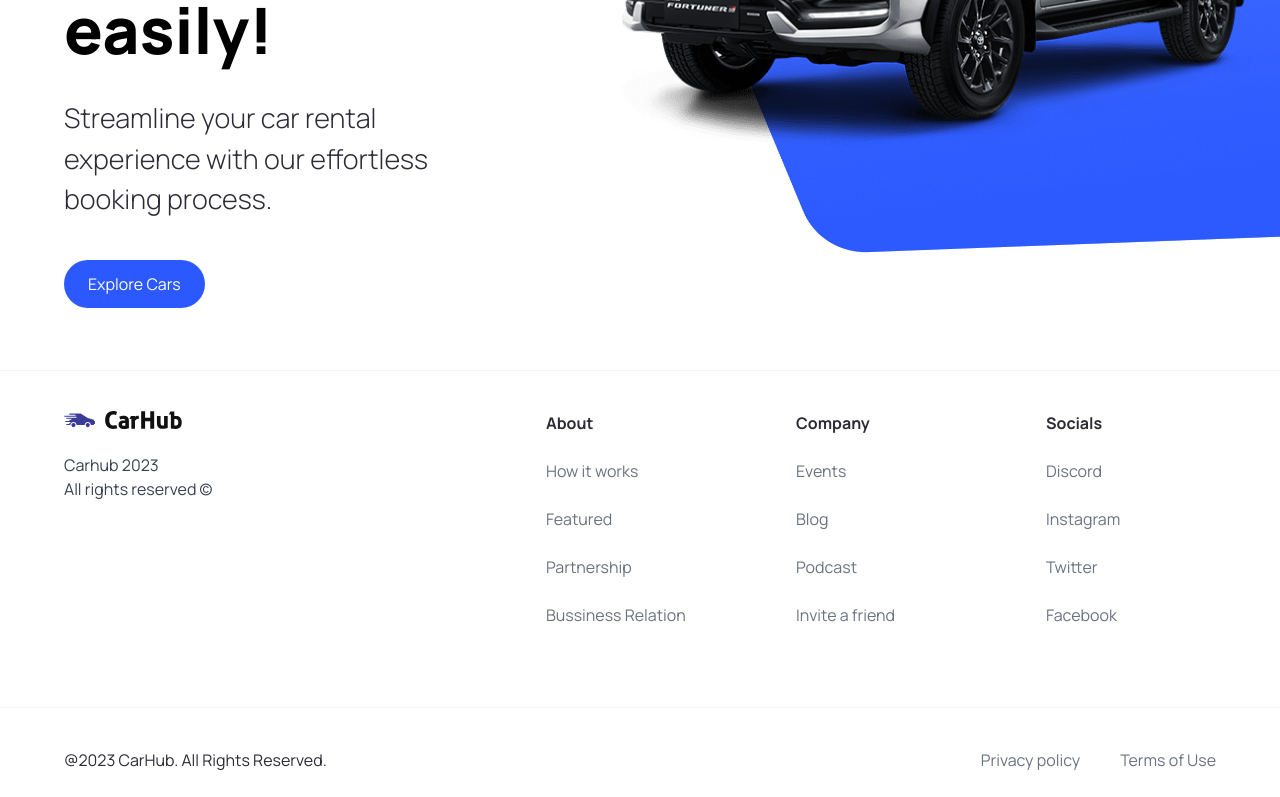
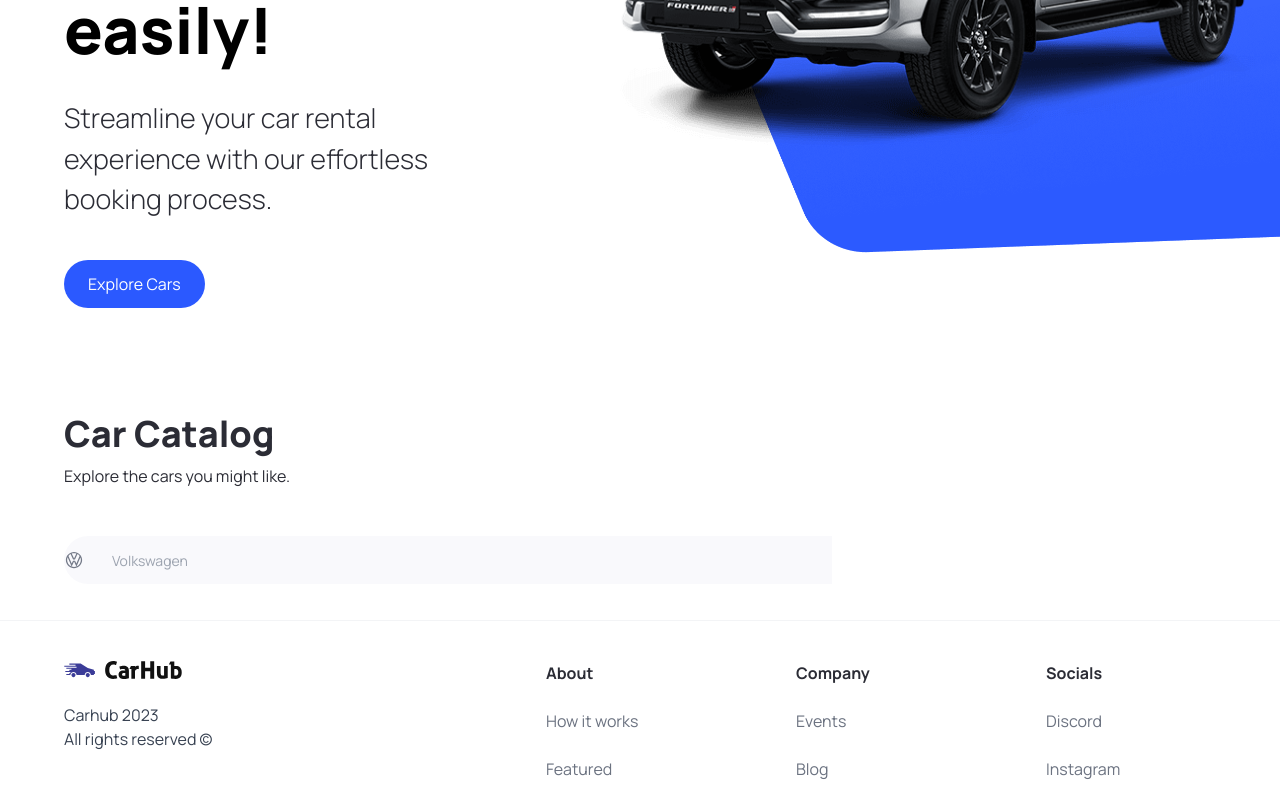
Before and after one commit to hasnzahmd/CarHub, a Next.js app: page / in a window 1280 px wide. Shown: the part 450-1247 px from the top of the page. Built offline with nearby package versions, Linux system fonts and the light colour scheme.

Commit message:
add search bar to home

```diff
--- a/app/page.tsx
+++ b/app/page.tsx
@@ -1,9 +1,26 @@
-import { Hero } from "@/components";
+import { CustomFilter, Hero, SearchBar } from "@/components";
 
 export default function Home() {
   return (
     <div className="overflow-hidden">
-       <Hero/>
+      <Hero/>
+      <div className="mt-12 padding-x padding-y max-width0" id="discover">
+        <div className="home__text-container">
+          <h1 className="text-4xl font-extrabold">
+            Car Catalog
+          </h1>
+          <p>Explore the cars you might like.</p>
+        </div>
+
+        <div className="home__filters">
+          <SearchBar/>
+
+          <div className="home__filter-container">
+            <CustomFilter title="fuel"/>
+            <CustomFilter title="year"/>
+          </div>
+        </div>
+      </div>
     </div>
   );
 }
```
